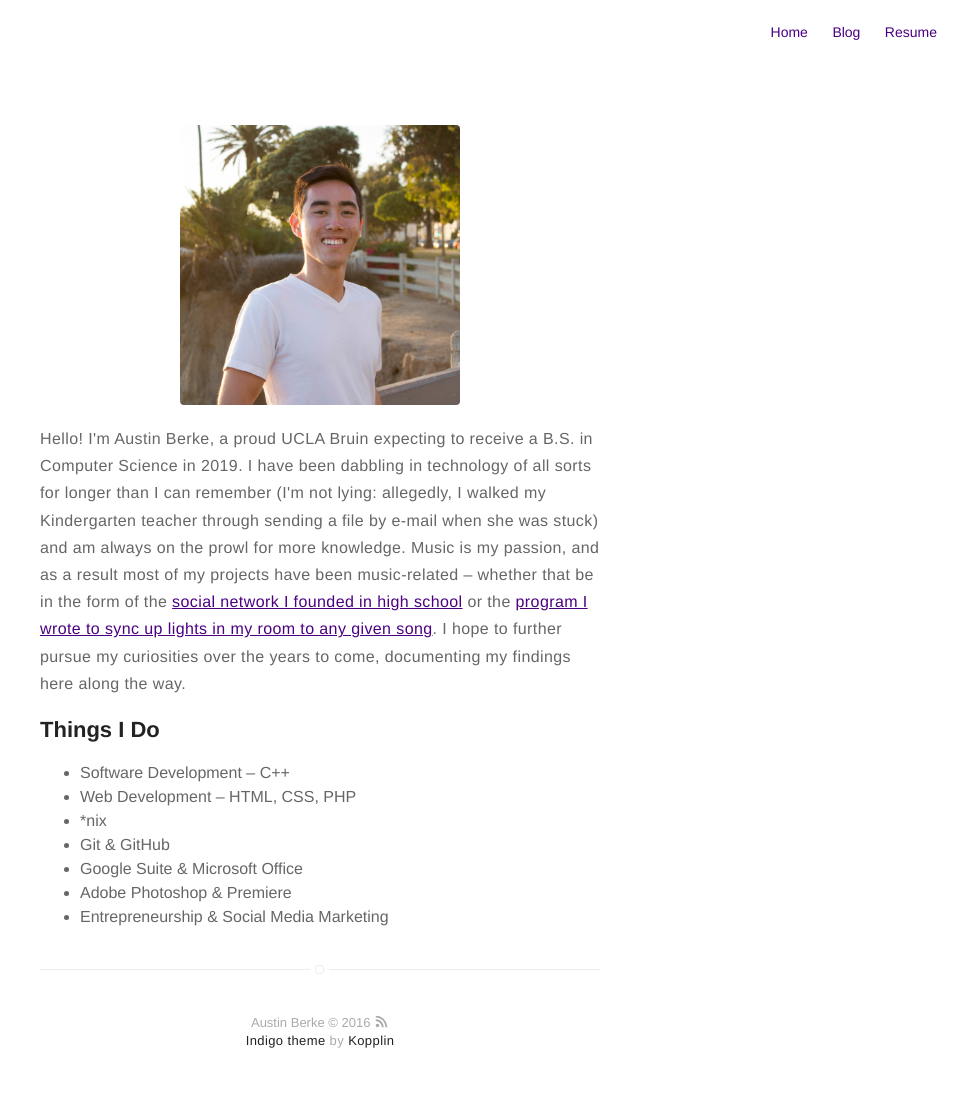
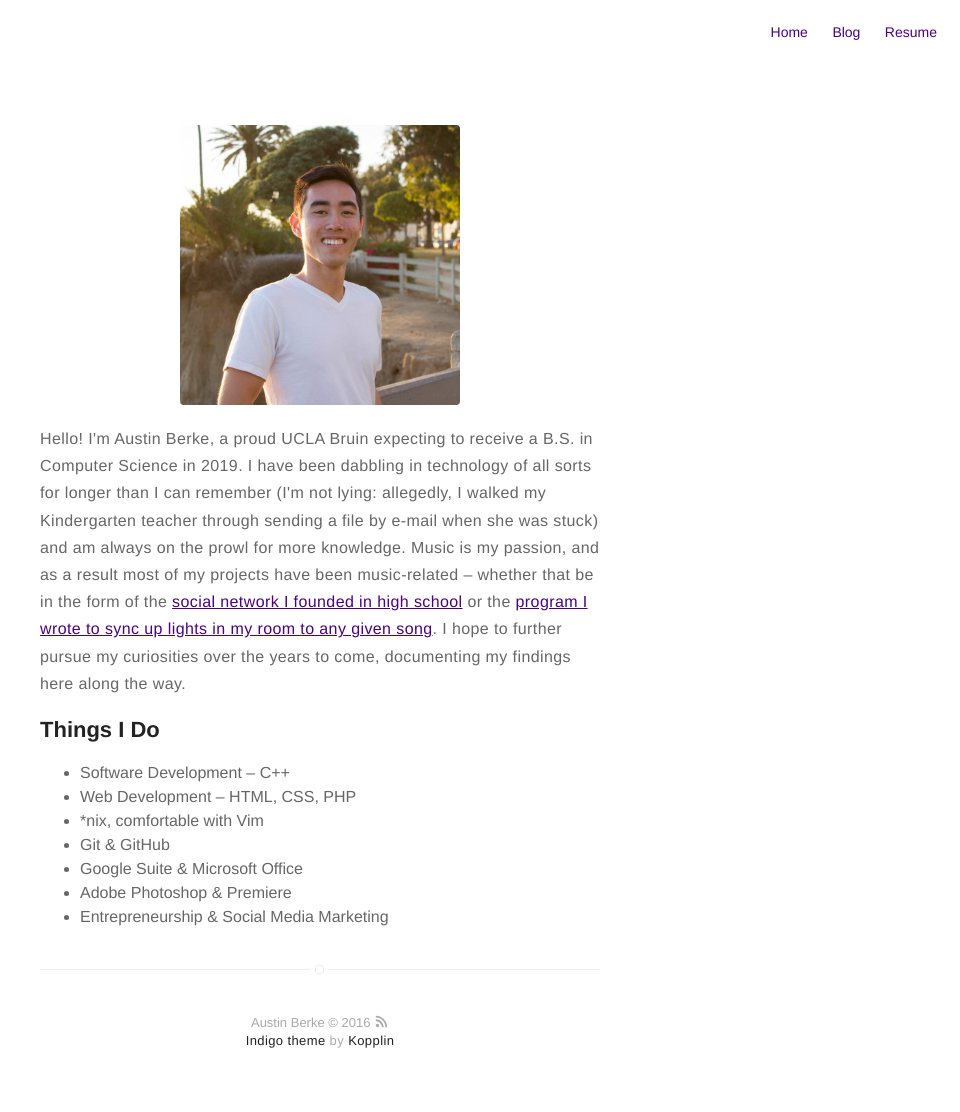
Before and after one commit to austinberke/austinberke.github.io, a Jekyll site: the page built from about.md, in a window 1280 px wide. Shown: the whole page, without its empty margins (320-1280 px from the left). Built offline with Jekyll 4.4.1, drawn with Linux system fonts in a browser that asks for light colours.

Commit message:
Updated skill list

```diff
--- a/about.md
+++ b/about.md
@@ -10,7 +10,7 @@ layout: page
 <ul class="skill-list">
 	<li>Software Development – C++</li>
 	<li>Web Development – HTML, CSS, PHP</li>
-	<li>*nix</li>
+	<li>*nix, comfortable with Vim</li>
 	<li>Git & GitHub</li>
     <li>Google Suite & Microsoft Office</li>
 	<li>Adobe Photoshop & Premiere</li>
```
